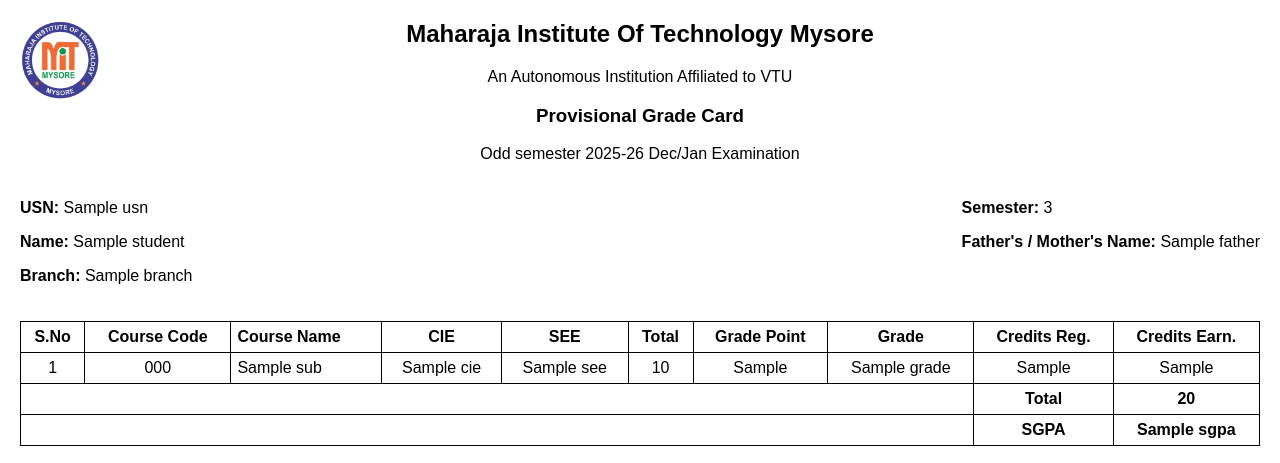
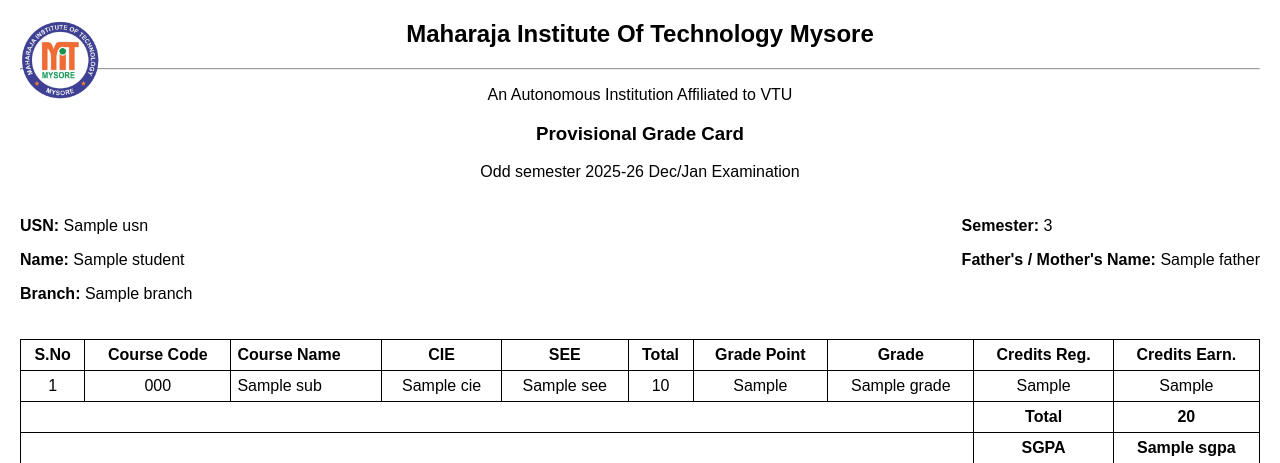
Before and after one commit to dakshr07/student_result, a Flask app: template templates/result.html in a window 1280 px wide. Shown: the top 463 px of the page. Run offline with Flask 3, Linux system fonts and the light colour scheme; the template is opened without the code that fills it: most values are stand-ins (such as "Sample title", 1, 10 or a date in 2020).

Commit message:
Update result.html

```diff
--- a/templates/result.html
+++ b/templates/result.html
@@ -62,6 +62,7 @@ th, td {
 <!-- HEADER -->
 <div class="header">
     <h2>Maharaja Institute Of Technology Mysore</h2>
+    <hr class="title-line">
     <p>An Autonomous Institution Affiliated to VTU</p>
     <h3>Provisional Grade Card</h3>
     <p>Odd semester 2025-26 Dec/Jan Examination</p>
```
